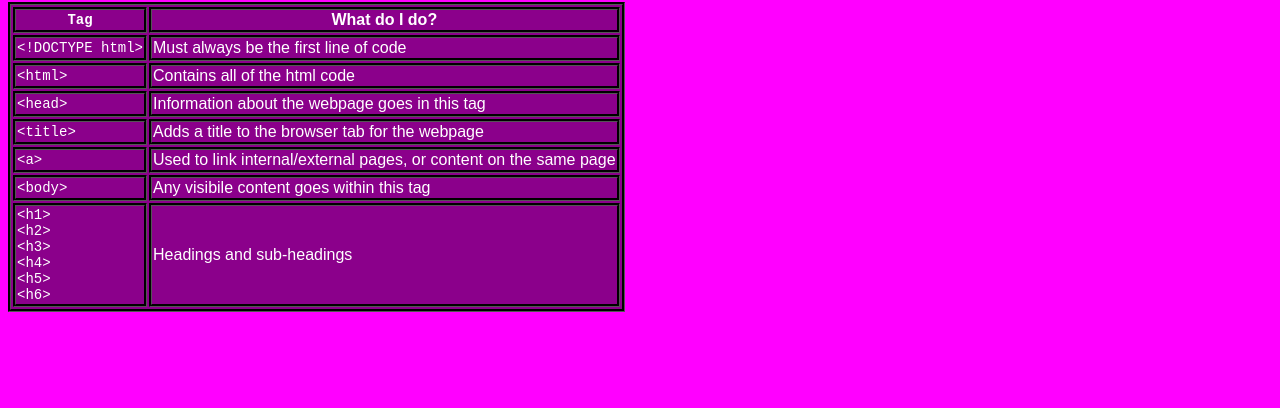
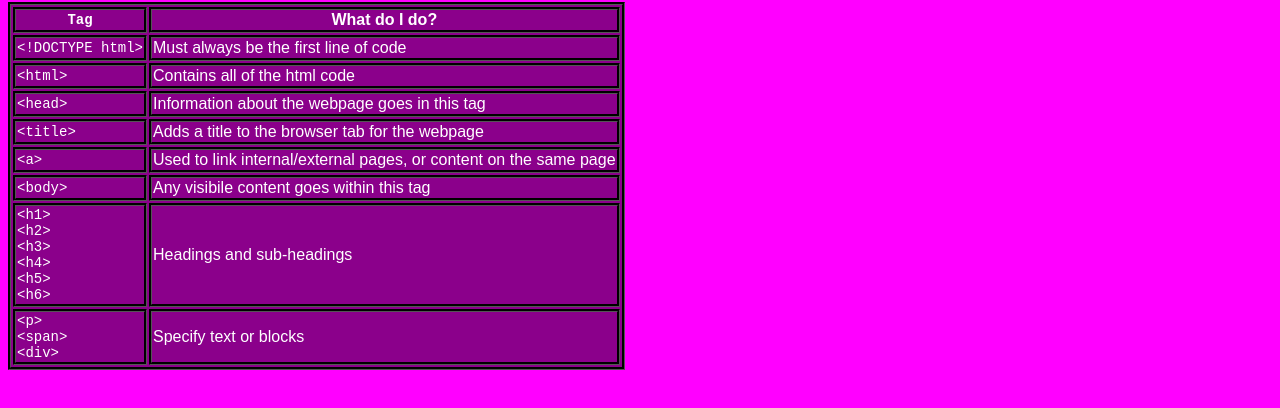
Before and after one commit to RaychGinge/Codecademy-Projects, a plain HTML site: page Cheatsheet/index.html in a window 1280 px wide. Shown: the part 78-486 px from the top of the page. Drawn offline with Linux system fonts and the light colour scheme.

Commit message:
add another row and contents to table

```diff
--- a/Cheatsheet/index.html
+++ b/Cheatsheet/index.html
@@ -46,6 +46,10 @@
                             <td class="tag">&lt;h1&gt;<br>&lt;h2&gt;<br>&lt;h3&gt;<br>&lt;h4&gt;<br>&lt;h5&gt;<br>&lt;h6&gt;</td>
                             <td>Headings and sub-headings</td>
                         </tr>
+                        <tr>
+                            <td class="tag">&lt;p&gt;<br>&lt;span&gt;<br>&lt;div&gt;</td>
+                            <td>Specify text or blocks</td>
+                        </tr>
                     </tbody>
                 </table>
             </section>
```
